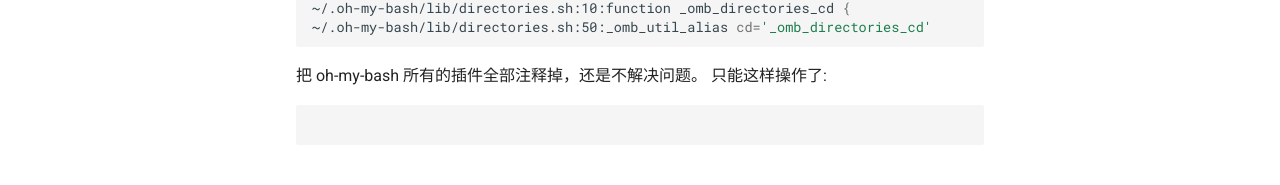
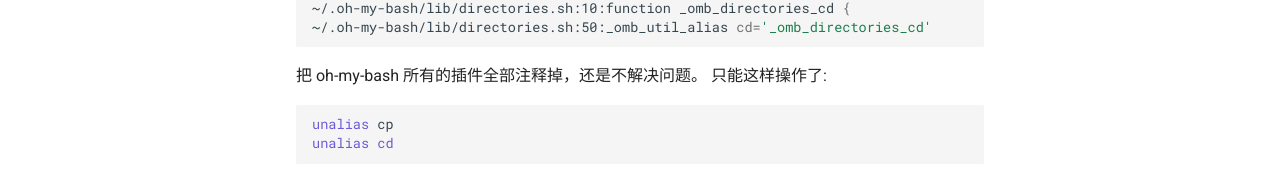
Before and after one commit to ymma98/technotes, an MkDocs documentation site: the page built from docs/Linux/terminal_快捷键以及配置.md, in a window 1280 px wide and 900 px high, scrolled down 2166 px. Shown: the part 712-897 px from the top of the window. Built offline with MkDocs 1.6.1 and Material for MkDocs 9.7.7, drawn with Linux system fonts in a browser that asks for light colours.

Commit message:
docs/Linux/terminal_快捷键以及配置.md updated from https://stackedit.cn/

````diff
--- a/docs/Linux/terminal_快捷键以及配置.md
+++ b/docs/Linux/terminal_快捷键以及配置.md
@@ -100,11 +100,12 @@ $ grep -rni '_omb_directories_cd' ~/.oh-my-bash/
 把 oh-my-bash 所有的插件全部注释掉，还是不解决问题。
 只能这样操作了:
 ```bash
-
+unalias cp
+unalias cd
 ```
 
 <!--stackedit_data:
-eyJoaXN0b3J5IjpbLTE4MjcwNjk4ODYsNzkyOTU4NjY0LC0yMD
+eyJoaXN0b3J5IjpbLTE3NDkzNTY4MTIsNzkyOTU4NjY0LC0yMD
 g1NjIzNjMwLDEwODY2MjQ0MTUsLTE5Njg1MzM0MjAsLTg0NzMy
 NDM1OSwzMDkwNjU4MjZdfQ==
 -->
````
